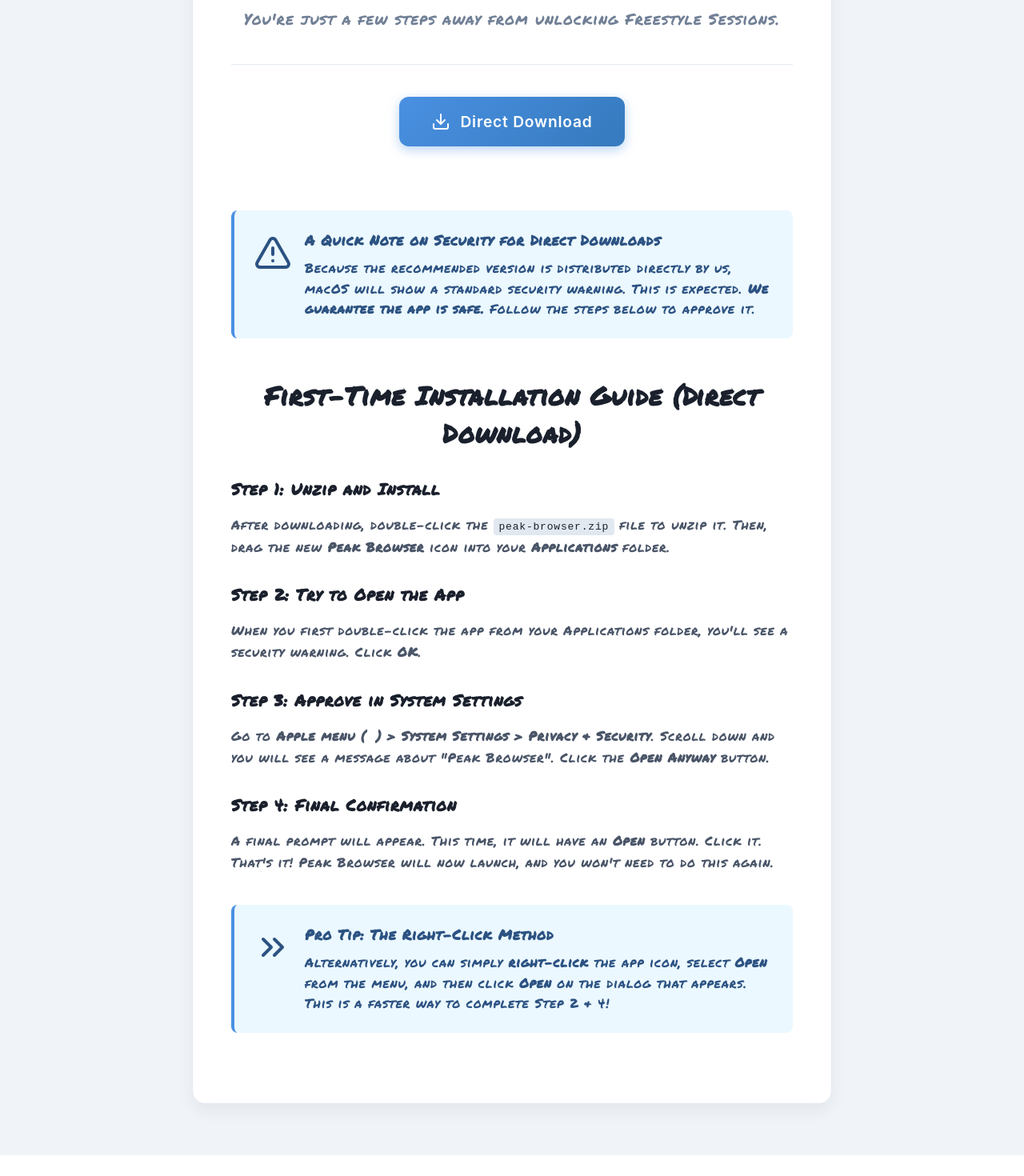
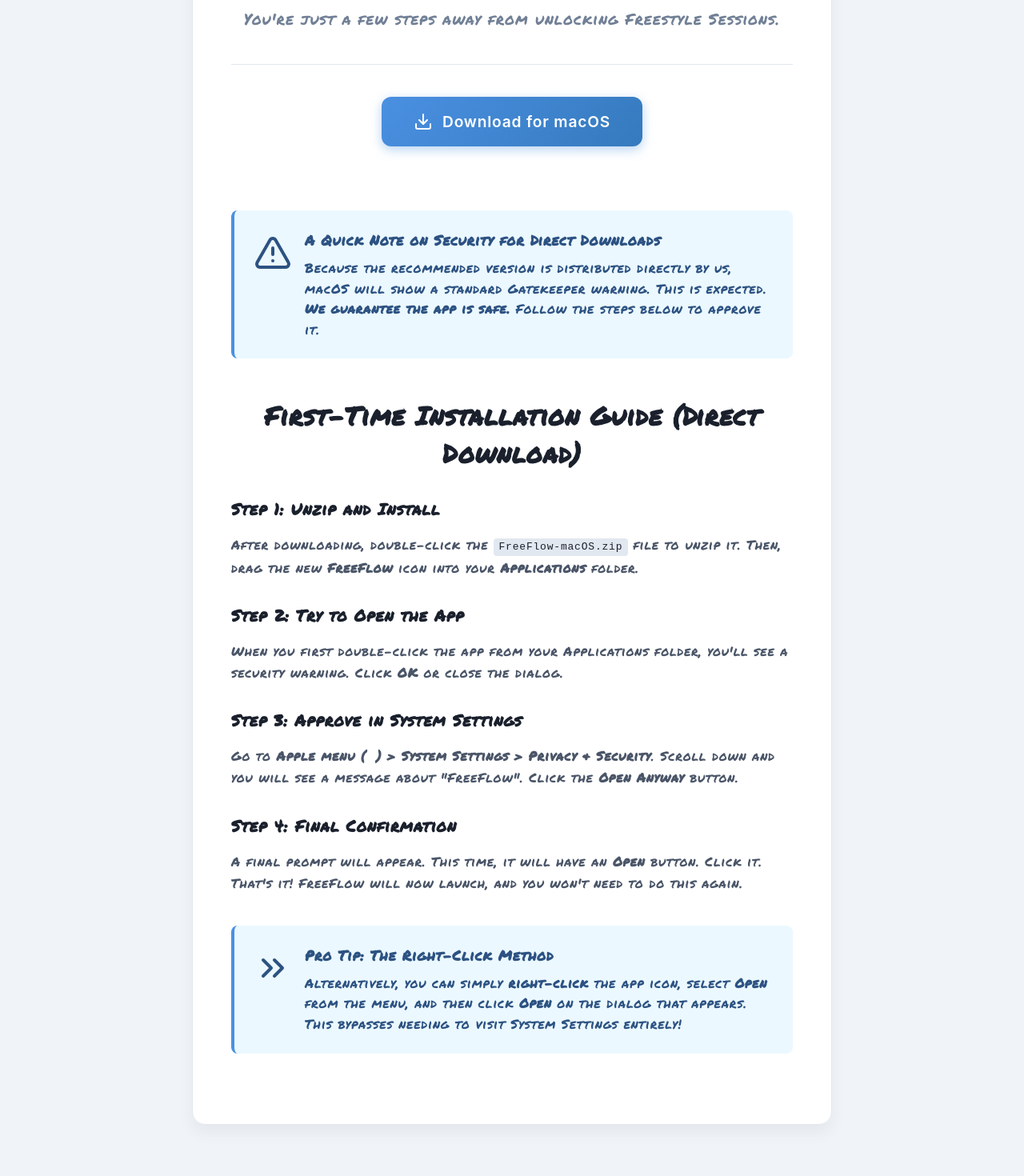
Before and after one commit to Designrpros/FreeFlow-website, a Next.js app: page /download in a window 1280 px wide. Shown: the part 240-1710 px from the top of the page at 80% size. Before the commit the page ends 1684 px from the top, so only its background shows below. Built offline with nearby package versions, Linux system fonts and the light colour scheme.

Commit message:
Web: Synchronize production web portal layout with latest application architecture updates

```diff
--- a/src/app/download/page.tsx
+++ b/src/app/download/page.tsx
@@ -3,7 +3,6 @@
 import styled from "styled-components";
 import React from 'react';
 import { Download, AlertTriangle, ChevronsRight } from 'lucide-react';
-
 
 const PageWrapper = styled.div`
   display: flex;
@@ -75,30 +74,6 @@
   }
 `;
 
-{/*}
-const AppStoreButton = styled(DownloadButton)`
-  background: transparent;
-  border: 2px solid #A0AEC0; // A more muted border color
-  color: #4A5568; // Muted text color
-  box-shadow: none;
-  margin-bottom: 0.75rem; // Less space below
-
-  &:hover {
-    background: #EDF2F7;
-    border-color: #718096;
-    transform: translateY(-2px);
-    box-shadow: none;
-  }
-`;
-
-const CaptionText = styled.p`
-  font-size: 0.9rem;
-  font-style: italic;
-  color: #718096;
-  margin-bottom: 2.5rem; // Creates space before the next button
-`;
-*/}
-
 const InfoBox = styled.div`
   background: #EBF8FF;
   border-left: 4px solid #4A90E2;
@@ -157,27 +132,14 @@
       <DownloadContainer>
         <Header>
           <h1>Download Free Flow</h1>
-          {/* FIX 1: You're -> You&apos;re */}
           <p>You&apos;re just a few steps away from unlocking Freestyle Sessions.</p>
         </Header>
 
         <div style={{ textAlign: 'center' }}>
-          {/*
-          <AppStoreButton
-            href="https://apps.apple.com/"
-            target="_blank"
-            rel="noopener noreferrer"
-          >
-            Download from App Store
-          </AppStoreButton>
-          <CaptionText>
-            Note: This version may be discontinued. We recommend the direct download below.
-          </CaptionText>
-          */}
-
-          <DownloadButton href="/freeflow.zip" download>
+          {/* UPDATED: Path matches case-sensitive web standards cleanly */}
+          <DownloadButton href="/FreeFlow.zip" download>
             <Download size={24} />
-            Direct Download
+            Download for macOS
           </DownloadButton>
         </div>
 
@@ -185,7 +147,7 @@
           <AlertTriangle size={48} style={{ flexShrink: 0, marginTop: '5px' }}/>
           <div>
             <h4>A Quick Note on Security for Direct Downloads</h4>
-            <p>Because the recommended version is distributed directly by us, macOS will show a standard security warning. This is expected. <strong>We guarantee the app is safe.</strong> Follow the steps below to approve it.</p>
+            <p>Because the recommended version is distributed directly by us, macOS will show a standard Gatekeeper warning. This is expected. <strong>We guarantee the app is safe.</strong> Follow the steps below to approve it.</p>
           </div>
         </InfoBox>
 
@@ -193,33 +155,32 @@
 
         <InstructionStep>
           <h3>Step 1: Unzip and Install</h3>
-          <p>After downloading, double-click the <code>peak-browser.zip</code> file to unzip it. Then, drag the new <strong>Peak Browser</strong> icon into your <strong>Applications</strong> folder.</p>
+          {/* FIXED: Name matching corrected to app parameters */}
+          <p>After downloading, double-click the <code>FreeFlow-macOS.zip</code> file to unzip it. Then, drag the new <strong>FreeFlow</strong> icon into your <strong>Applications</strong> folder.</p>
         </InstructionStep>
 
         <InstructionStep>
           <h3>Step 2: Try to Open the App</h3>
-          {/* FIX 2: you'll -> you&apos;ll */}
-          <p>When you first double-click the app from your Applications folder, you&apos;ll see a security warning. Click <strong>OK</strong>.</p>
+          <p>When you first double-click the app from your Applications folder, you&apos;ll see a security warning. Click <strong>OK</strong> or close the dialog.</p>
         </InstructionStep>
 
         <InstructionStep>
           <h3>Step 3: Approve in System Settings</h3>
-          {/* FIX 3 & 4: "Peak Browser" -> &quot;Peak Browser&quot; */}
-          <p>Go to <strong>Apple menu () &gt; System Settings &gt; Privacy & Security</strong>. Scroll down and you will see a message about &quot;Peak Browser&quot;. Click the <strong>Open Anyway</strong> button.</p>
+          {/* FIXED: References targeted to FreeFlow brand specs */}
+          <p>Go to <strong>Apple menu () &gt; System Settings &gt; Privacy & Security</strong>. Scroll down and you will see a message about &quot;FreeFlow&quot;. Click the <strong>Open Anyway</strong> button.</p>
         </InstructionStep>
 
         <InstructionStep>
           <h3>Step 4: Final Confirmation</h3>
           <p>A final prompt will appear. This time, it will have an <strong>Open</strong> button. Click it.</p>
-          {/* FIX 5 & 6: That's -> That&apos;s and won't -> won&apos;t */}
-          <p>That&apos;s it! Peak Browser will now launch, and you won&apos;t need to do this again.</p>
+          <p>That&apos;s it! FreeFlow will now launch, and you won&apos;t need to do this again.</p>
         </InstructionStep>
 
         <InfoBox>
           <ChevronsRight size={48} style={{ flexShrink: 0, marginTop: '5px' }}/>
           <div>
             <h4>Pro Tip: The Right-Click Method</h4>
-            <p>Alternatively, you can simply <strong>right-click</strong> the app icon, select <strong>Open</strong> from the menu, and then click <strong>Open</strong> on the dialog that appears. This is a faster way to complete Step 2 & 4!</p>
+            <p>Alternatively, you can simply <strong>right-click</strong> the app icon, select <strong>Open</strong> from the menu, and then click <strong>Open</strong> on the dialog that appears. This bypasses needing to visit System Settings entirely!</p>
           </div>
         </InfoBox>
       </DownloadContainer>
```
Also changed, not shown: 1 other file (tests, documents, lock files or other folders).
